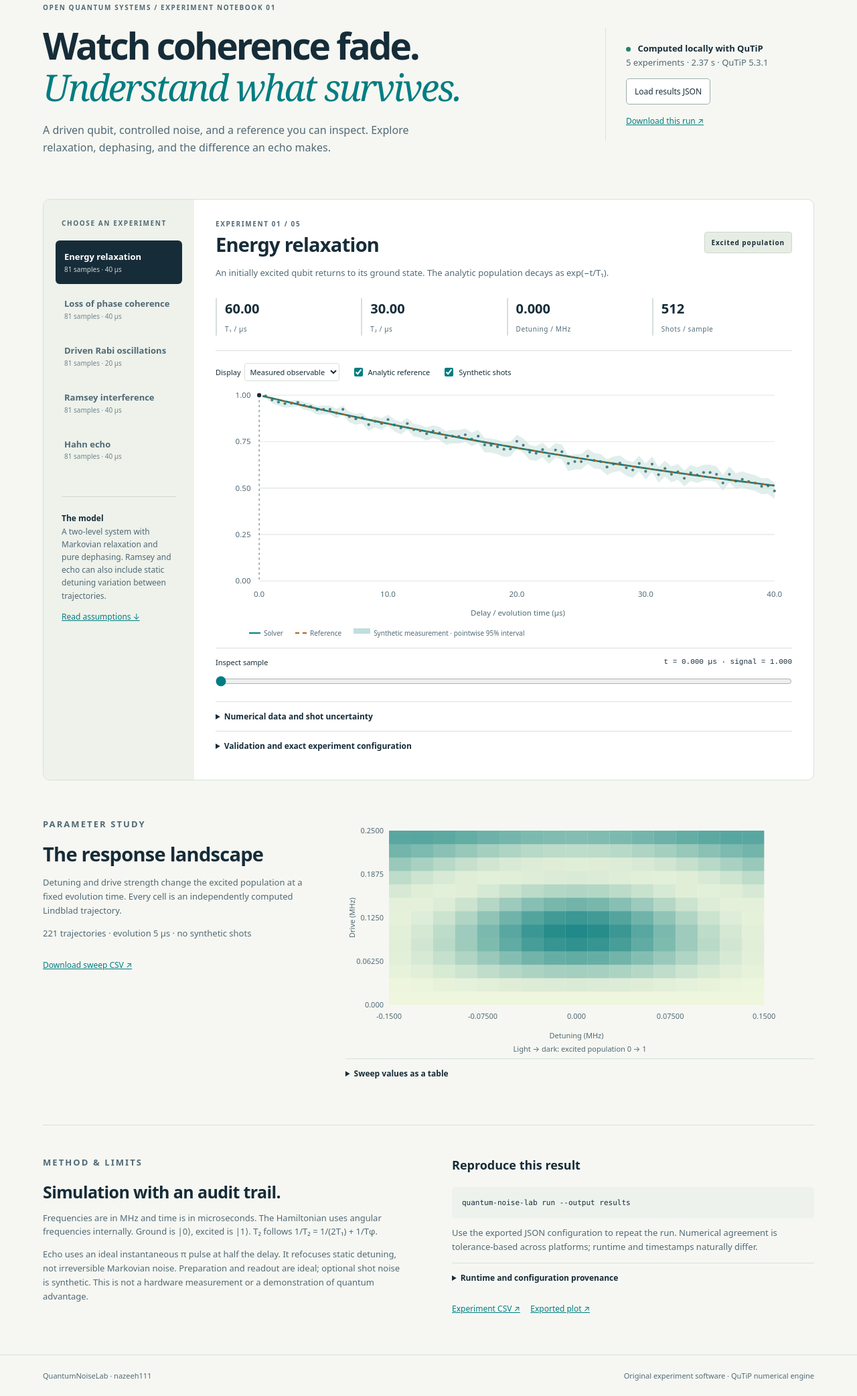
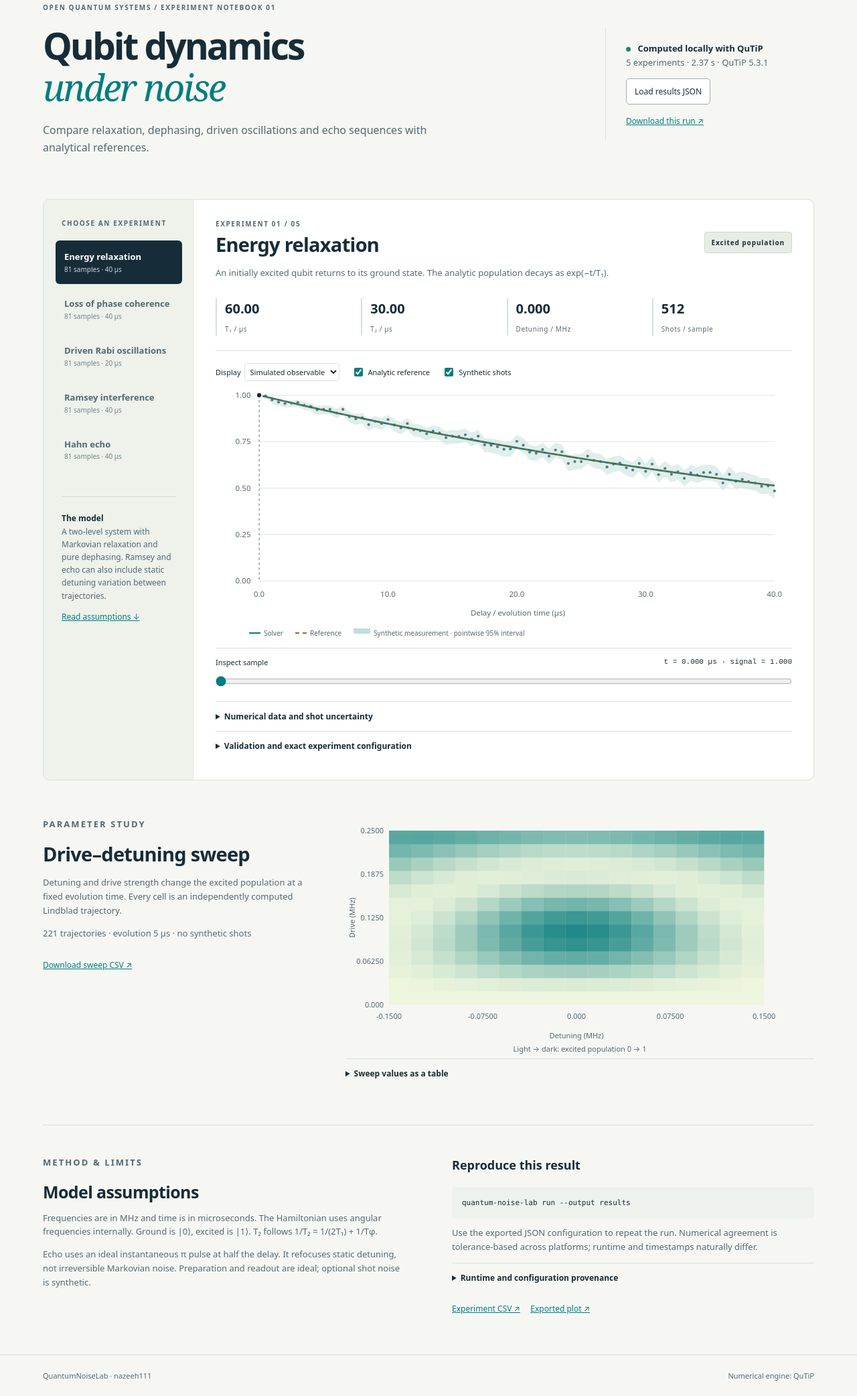
Before and after one commit to nazeeh111/QuantumNoiseLab, a plain HTML site: page docs/demo/index.html in a window 1280 px wide. Shown: the part 154-2238 px from the top of the page at 67% size. Drawn offline with Linux system fonts and the light colour scheme.

Commit message:
Clarify interface and documentation wording

```diff
--- a/docs/demo/index.html
+++ b/docs/demo/index.html
@@ -1,24 +1,24 @@
 <!doctype html>
 <html lang="en">
-<head><meta charset="utf-8"><meta name="viewport" content="width=device-width,initial-scale=1"><title>QuantumNoiseLab · Coherence, measured in simulation</title><link rel="stylesheet" href="style.css"></head>
+<head><meta charset="utf-8"><meta name="viewport" content="width=device-width,initial-scale=1"><title>QuantumNoiseLab · Qubit noise simulation</title><link rel="stylesheet" href="style.css"></head>
 <body>
 <a class="skip" href="#main">Skip to experiments</a>
-<header><a class="brand" href="#main"><span class="mark" aria-hidden="true">Q<span>n</span></span>QuantumNoiseLab</a><span class="badge">LOCAL SIMULATION / NO HARDWARE</span></header>
+<header><a class="brand" href="#main"><span class="mark" aria-hidden="true">Q<span>n</span></span>QuantumNoiseLab</a><span class="badge">QUTIP SIMULATION</span></header>
 <main id="main">
-<section class="intro"><div><p class="eyebrow">OPEN QUANTUM SYSTEMS / EXPERIMENT NOTEBOOK 01</p><h1>Watch coherence fade.<br><em>Understand what survives.</em></h1><p class="lead">A driven qubit, controlled noise, and a reference you can inspect. Explore relaxation, dephasing, and the difference an echo makes.</p></div><div class="intro-meta"><div class="status"><i></i> Computed locally with QuTiP</div><p id="run-summary">Loading computed results…</p><label class="button secondary" for="file">Load results JSON<input id="file" type="file" accept=".json,application/json"></label><a class="textlink" href="results.json" download="results.json">Download this run ↗</a></div></section>
+<section class="intro"><div><p class="eyebrow">OPEN QUANTUM SYSTEMS / EXPERIMENT NOTEBOOK 01</p><h1>Qubit dynamics<br><em>under noise</em></h1><p class="lead">Compare relaxation, dephasing, driven oscillations and echo sequences with analytical references.</p></div><div class="intro-meta"><div class="status"><i></i> Computed locally with QuTiP</div><p id="run-summary">Loading computed results…</p><label class="button secondary" for="file">Load results JSON<input id="file" type="file" accept=".json,application/json"></label><a class="textlink" href="results.json" download="results.json">Download this run ↗</a></div></section>
 <p id="error" role="alert" hidden></p>
 <section class="workspace" aria-label="Experiment explorer"><aside><p class="eyebrow">CHOOSE AN EXPERIMENT</p><nav id="experiments" aria-label="Experiments"></nav><div class="model-note"><strong>The model</strong><p>A two-level system with Markovian relaxation and pure dephasing. Ramsey and echo can also include static detuning variation between trajectories.</p><a href="#method">Read assumptions ↓</a></div></aside>
 <div class="experiment"><div class="experiment-heading"><div><p class="eyebrow" id="experiment-number"></p><h2 id="experiment-title"></h2></div><span class="tag" id="observable"></span></div><p id="description" class="description"></p>
 <div class="metrics" id="metrics"></div>
-<div class="chart-toolbar"><label>Display <select id="metric"><option value="signal">Measured observable</option><option value="x">Bloch X</option><option value="y">Bloch Y</option><option value="z">Bloch Z</option></select></label><label><input type="checkbox" id="reference" checked> Analytic reference</label><label><input type="checkbox" id="shots" checked> Synthetic shots</label></div>
+<div class="chart-toolbar"><label>Display <select id="metric"><option value="signal">Simulated observable</option><option value="x">Bloch X</option><option value="y">Bloch Y</option><option value="z">Bloch Z</option></select></label><label><input type="checkbox" id="reference" checked> Analytic reference</label><label><input type="checkbox" id="shots" checked> Synthetic shots</label></div>
 <svg id="chart" viewBox="0 0 820 350" role="img" aria-labelledby="chart-title chart-desc"><title id="chart-title">Quantum experiment time series</title><desc id="chart-desc">Select an experiment and inspect numerical values using the sample slider or the data table below.</desc></svg>
 <div class="legend"><span class="solver">Solver</span><span class="reference">Reference</span><span class="measurement">Synthetic measurement · pointwise 95% interval</span></div>
 <label class="scrubber" for="sample">Inspect sample <output id="sample-value"></output><input id="sample" type="range" min="0" value="0"></label>
 <details><summary>Numerical data and shot uncertainty</summary><p>Intervals describe binomial sampling of this finite simulated ensemble. They do not include model uncertainty or finite-ensemble uncertainty.</p><div class="table-scroll"><table id="data-table"></table></div></details>
 <details><summary>Validation and exact experiment configuration</summary><div id="diagnostics"></div><pre id="config"></pre></details>
 </div></section>
-<section id="sweep-panel" class="sweep"><div><p class="eyebrow">PARAMETER STUDY</p><h2>The response landscape</h2><p>Detuning and drive strength change the excited population at a fixed evolution time. Every cell is an independently computed Lindblad trajectory.</p><p id="sweep-caption"></p><a href="sweep.csv" download="sweep.csv" class="textlink">Download sweep CSV ↗</a></div><div><svg id="heatmap" viewBox="0 0 700 360" role="img" aria-label="Computed excited population by drive and detuning"></svg><details><summary>Sweep values as a table</summary><div class="table-scroll"><table id="sweep-table"></table></div></details></div></section>
-<section class="method" id="method"><div><p class="eyebrow">METHOD & LIMITS</p><h2>Simulation with an audit trail.</h2><p>Frequencies are in MHz and time is in microseconds. The Hamiltonian uses angular frequencies internally. Ground is |0⟩, excited is |1⟩. T₂ follows 1/T₂ = 1/(2T₁) + 1/Tφ.</p><p>Echo uses an ideal instantaneous π pulse at half the delay. It refocuses static detuning, not irreversible Markovian noise. Preparation and readout are ideal; optional shot noise is synthetic. This is not a hardware measurement or a demonstration of quantum advantage.</p></div><div><h3>Reproduce this result</h3><pre>quantum-noise-lab run --output results</pre><p>Use the exported JSON configuration to repeat the run. Numerical agreement is tolerance-based across platforms; runtime and timestamps naturally differ.</p><details><summary>Runtime and configuration provenance</summary><pre id="provenance"></pre></details><p><a class="textlink" href="experiments.csv" download="experiments.csv">Experiment CSV ↗</a> <a class="textlink" data-bundled href="experiments.png">Exported plot ↗</a></p></div></section>
-</main><footer><span>QuantumNoiseLab · nazeeh111</span><span>Original experiment software · QuTiP numerical engine</span></footer>
+<section id="sweep-panel" class="sweep"><div><p class="eyebrow">PARAMETER STUDY</p><h2>Drive–detuning sweep</h2><p>Detuning and drive strength change the excited population at a fixed evolution time. Every cell is an independently computed Lindblad trajectory.</p><p id="sweep-caption"></p><a href="sweep.csv" download="sweep.csv" class="textlink">Download sweep CSV ↗</a></div><div><svg id="heatmap" viewBox="0 0 700 360" role="img" aria-label="Computed excited population by drive and detuning"></svg><details><summary>Sweep values as a table</summary><div class="table-scroll"><table id="sweep-table"></table></div></details></div></section>
+<section class="method" id="method"><div><p class="eyebrow">METHOD & LIMITS</p><h2>Model assumptions</h2><p>Frequencies are in MHz and time is in microseconds. The Hamiltonian uses angular frequencies internally. Ground is |0⟩, excited is |1⟩. T₂ follows 1/T₂ = 1/(2T₁) + 1/Tφ.</p><p>Echo uses an ideal instantaneous π pulse at half the delay. It refocuses static detuning, not irreversible Markovian noise. Preparation and readout are ideal; optional shot noise is synthetic.</p></div><div><h3>Reproduce this result</h3><pre>quantum-noise-lab run --output results</pre><p>Use the exported JSON configuration to repeat the run. Numerical agreement is tolerance-based across platforms; runtime and timestamps naturally differ.</p><details><summary>Runtime and configuration provenance</summary><pre id="provenance"></pre></details><p><a class="textlink" href="experiments.csv" download="experiments.csv">Experiment CSV ↗</a> <a class="textlink" data-bundled href="experiments.png">Exported plot ↗</a></p></div></section>
+</main><footer><span>QuantumNoiseLab · nazeeh111</span><span>Numerical engine: QuTiP</span></footer>
 <script src="data.js"></script><script src="app.js"></script>
 </body></html>
```
Also changed, not shown: src/quantumnoiselab/web/index.html (+7 -7 lines), 1 other file.
